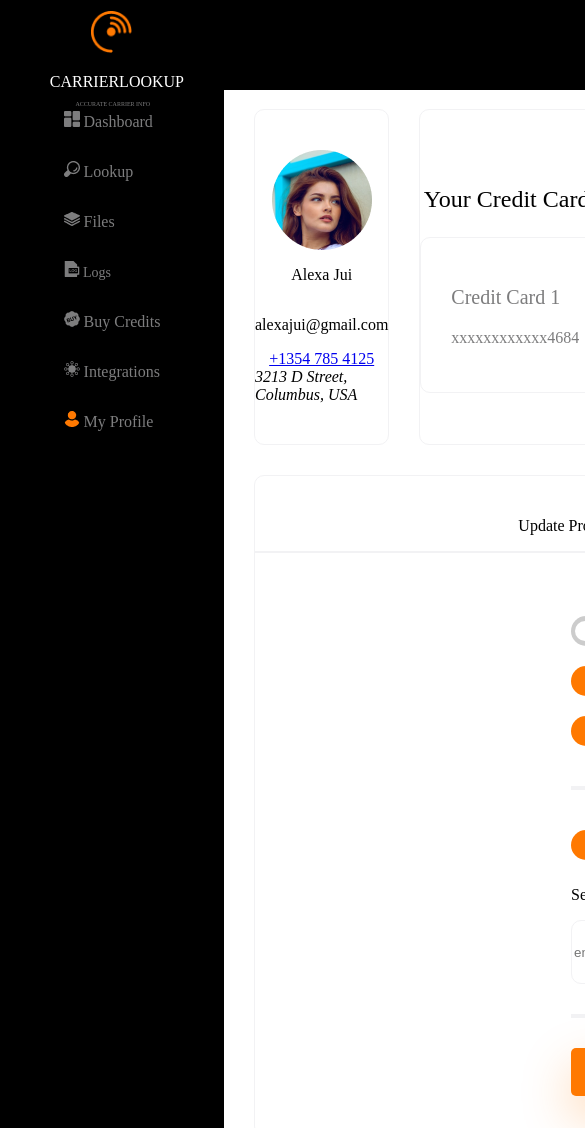
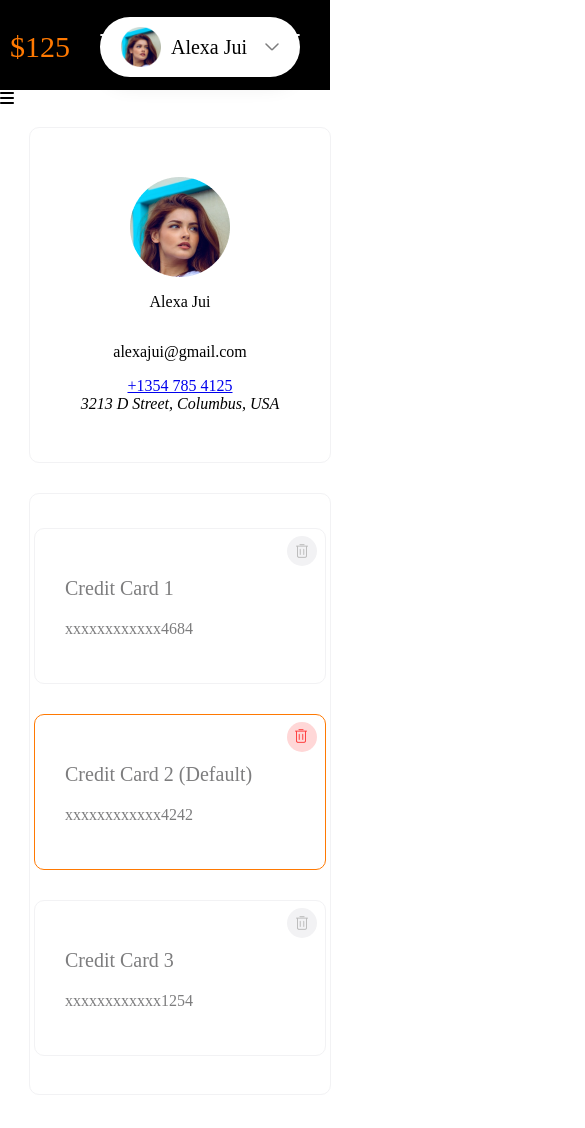
Before and after one commit to dmshikder/carrier-lookup, a plain HTML site: page index.html in a window 390 px wide. Shown: the top 1128 px of the page, 585 px wide, since content can reach past the window. Drawn offline with Linux system fonts and the light colour scheme.

Commit message:
responsive done

```diff
--- a/index.html
+++ b/index.html
@@ -5,6 +5,11 @@
     <meta http-equiv="X-UA-Compatible" content="IE=edge" />
     <meta name="viewport" content="width=device-width, initial-scale=1.0" />
     <link rel="stylesheet" href="style.css" />
+    <link rel="shortcut icon" href="/assets/logo.png" type="image/x-icon" />
+    <script
+      src="https://kit.fontawesome.com/1434f6d067.js"
+      crossorigin="anonymous"
+    ></script>
     <title>Carrier Lookup</title>
   </head>
   <body>
@@ -57,6 +62,11 @@
     <!-- navbar  end -->
 
     <!-- left-side navbar start -->
+    <input type="checkbox" id="check" />
+    <label for="check">
+      <i class="fa-solid fa-bars" id="btn"></i>
+      <i style="color: white" class="fa-solid fa-xmark" id="cancel"></i>
+    </label>
     <div class="left-nav">
       <div>
         <img class="logo" src="/assets/logo.png" alt="" />
@@ -89,15 +99,11 @@
           </div>
         </div>
 
-        <!-- test  -->
-
         <div>
           <a href="#"
             ><img src="/assets/buycredits.png" alt="" /> Buy Credits</a
           >
         </div>
-
-        <!-- test end  -->
 
         <div>
           <a href="#"
@@ -108,10 +114,6 @@
           <a href="#"><img src="/assets/user.png" alt="" /> My Profile</a>
         </div>
       </div>
-
-      <!-- left nav change start  -->
-
-      <!-- left nav change end  -->
     </div>
 
     <!-- left-side navbar end -->
@@ -177,16 +179,17 @@
             <li class="email">Email Notification</li>
             <li>Auto Recharge Settings</li>
           </ul>
-          <!-- <hr /> -->
         </div>
-        <div>
+        <div class="toggle-settings-main">
           <div class="toggole-settings">
             <label class="switch">
               <input type="checkbox" />
               <span class="slider round"></span>
             </label>
 
-            <p>Notify me when list verification completes</p>
+            <p class="setting-text">
+              Notify me when list verification completes
+            </p>
           </div>
           <div class="toggole-settings">
             <label class="switch">
@@ -200,7 +203,9 @@
               <input type="checkbox" checked />
               <span class="slider round"></span>
             </label>
-            <p>Notify me when list verification result is about to expire</p>
+            <p class="setting-text">
+              Notify me when list verification result is about to expire
+            </p>
           </div>
           <hr class="hr" />
           <div>
--- a/style.css
+++ b/style.css
@@ -7,8 +7,6 @@ body {
 
 .navbar-top-bg {
   background-color: black;
-  /* padding-top: 15px; */
-  /* padding-bottom: 15px; */
   padding-right: 30px;
   height: 90px;
   width: 1696px;
@@ -37,7 +35,6 @@ body {
 .menu {
   background-color: #ffffff;
   display: flex;
-
   width: 200px;
   height: 60px;
   border-radius: 45px;
@@ -109,12 +106,6 @@ body {
   cursor: pointer;
 }
 
-/* top nav end  */
-
-/* left navbar  */
-
-/* test  */
-
 .subnav {
   display: flex;
   overflow: hidden;
@@ -157,7 +148,9 @@ body {
   flex-direction: column;
 }
 
-/* test end */
+/* top nav end  */
+
+/* left navbar  */
 
 .left-nav {
   background-color: black;
@@ -211,6 +204,11 @@ body {
 .left-nav-items > div a {
   text-decoration: none;
   color: #7d7d7e;
+}
+
+#check,
+#cancel {
+  display: none;
 }
 
 /* main body  */
@@ -311,7 +309,6 @@ body {
 .all-cards {
   display: flex;
   flex-direction: row;
-
   gap: 30px;
 }
 
@@ -443,7 +440,99 @@ input:checked + .slider:before {
   cursor: pointer;
   color: white;
   font-size: 16px;
-
   box-shadow: 0px 20px 50px rgba(255, 121, 1, 0.3);
   margin-bottom: 50px;
 }
+
+/* responsive start  */
+
+@media screen and (max-width: 599px) {
+  .navbar-top-bg {
+    width: 300px;
+  }
+
+  .left-nav {
+    margin-left: -250px;
+  }
+
+  #check:checked ~ .left-nav {
+    margin-left: 0px;
+  }
+  #check {
+    display: none;
+  }
+
+  .personal-info {
+    flex-direction: column;
+    margin-left: -225px;
+    position: relative;
+    z-index: -10;
+  }
+
+  .all-cards {
+    flex-direction: column;
+    margin-top: -80px;
+  }
+
+  .credit-card-info {
+    width: 300px;
+    height: 600px;
+    display: flex;
+    flex-direction: column;
+  }
+
+  .card {
+    width: 290px;
+  }
+  .card2 {
+    width: 290px;
+  }
+
+  .delete2 {
+    margin-left: -10px;
+  }
+  .delete1 {
+    margin-left: -10px;
+  }
+
+  .setings {
+    width: 300px;
+    height: 850px;
+    margin-left: -225px;
+    margin-top: 60px;
+  }
+
+  .menu-settings {
+    flex-direction: column;
+    gap: 10px;
+  }
+
+  .hr {
+    width: 200px;
+  }
+
+  .setting-text {
+    width: 180px;
+  }
+
+  .input {
+    width: 290px;
+  }
+  .submit-form {
+    flex-direction: column;
+  }
+  .setings-menu-bar {
+    width: 300px;
+  }
+
+  .profile-info {
+    width: 300px;
+    height: 334px;
+  }
+
+  .sub-menu-wrap {
+    margin-top: -810px;
+  }
+}
+
+/* responsive end  */
```
